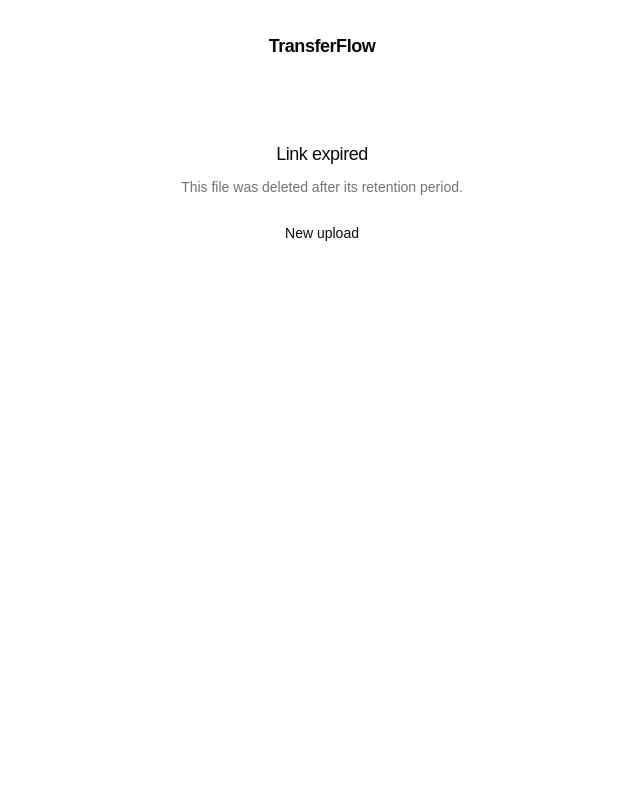
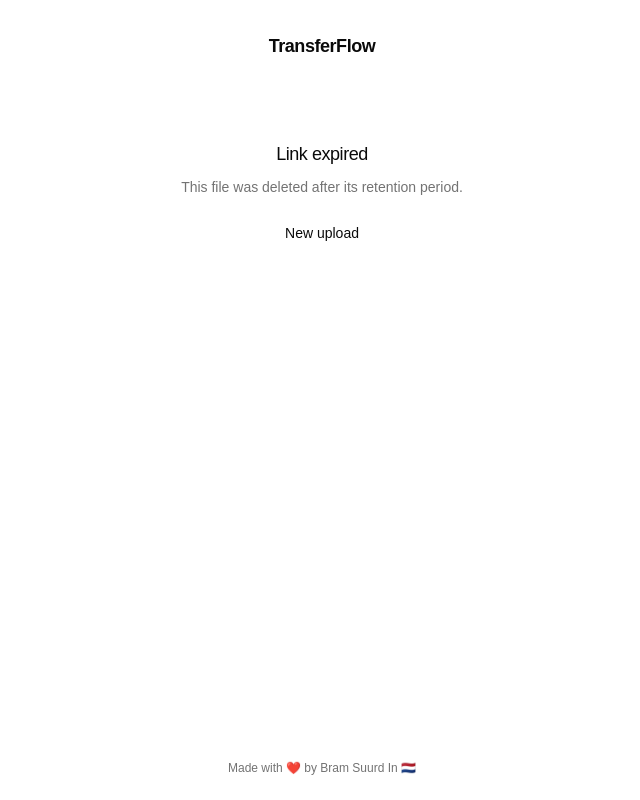
Before and after one commit to BramSuurdje/toss, a React (Vite) app in the folder apps/web/: page /d/1 in a window 1280 px wide. Shown: the whole page, without its empty margins (318-958 px from the left). Built offline with nearby package versions, Linux system fonts and the light colour scheme; no server answers.

Commit message:
Add footer to AppShell component with attribution link to Bram Suurd

```diff
--- a/apps/web/src/components/app-shell.tsx
+++ b/apps/web/src/components/app-shell.tsx
@@ -1,6 +1,9 @@
 import { Link } from "react-router-dom"
 
 import { cn } from "@workspace/ui/lib/utils"
+
+const BRAM_SUURD_URL =
+  "https://bramsuurd.nl?utm_source=transferflow&utm_medium=footer&utm_campaign=attribution"
 
 export function AppShell({
   children,
@@ -20,6 +23,18 @@
         </Link>
       </header>
       <main className="flex flex-1 flex-col">{children}</main>
+      <footer className="text-muted-foreground px-4 py-6 text-center text-xs">
+        Made with ❤️ by{" "}
+        <a
+          href={BRAM_SUURD_URL}
+          target="_blank"
+          rel="noopener noreferrer"
+          className="underline-offset-4 hover:underline"
+        >
+          Bram Suurd
+        </a>{" "}
+        In 🇳🇱
+      </footer>
     </div>
   )
 }
```
